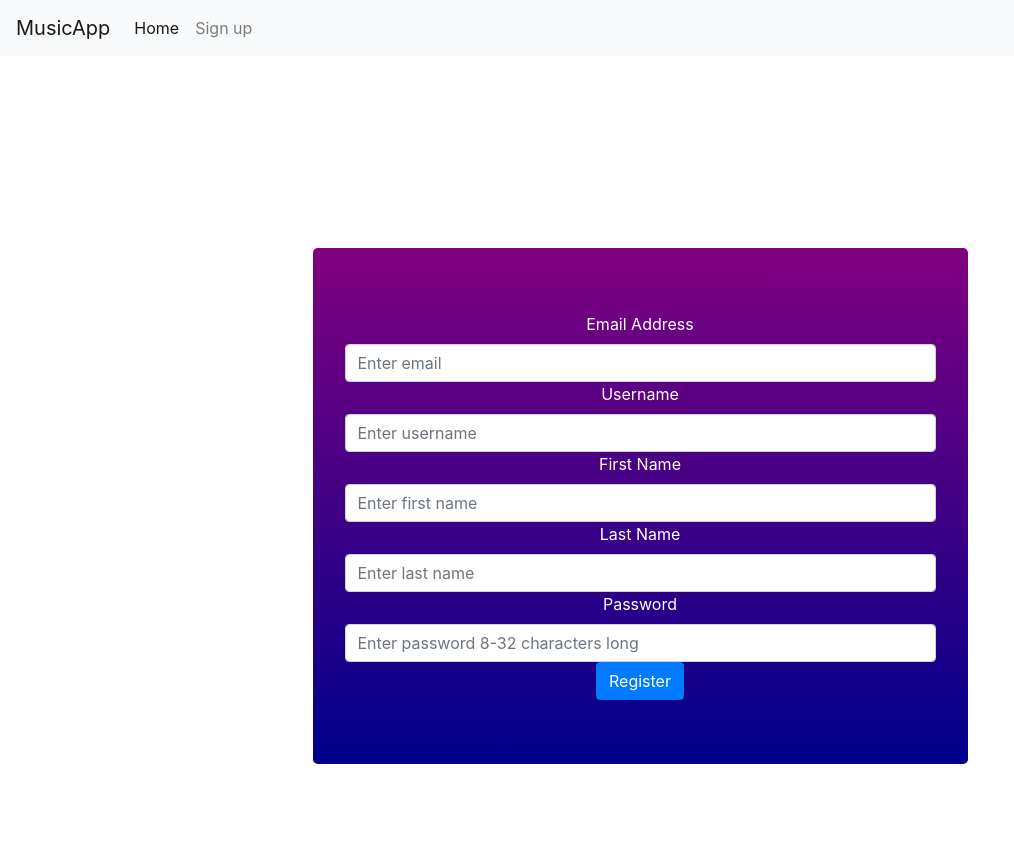
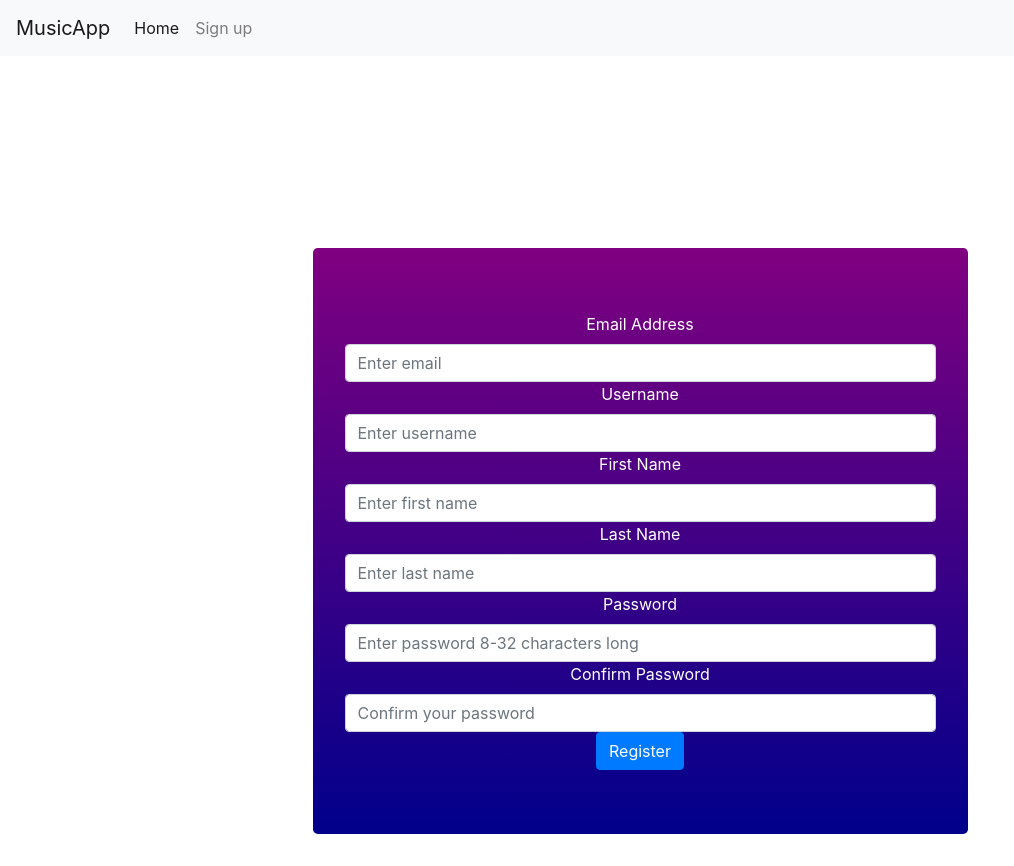
Before and after one commit to dwayne-jetski/social-media-platform, a React (Create React App) app in the folder social-media-frontend/: page / in a window 1280 px wide. Shown: the whole page, without its empty margins (0-1014 px from the left). Before the commit the page ends 800 px from the top, so only its background shows below. Built offline with nearby package versions, Linux system fonts and the light colour scheme.

Commit message:
started validation of password match on createAccount

```diff
--- a/social-media-frontend/src/components/CreateAccountPage/createAccount.jsx
+++ b/social-media-frontend/src/components/CreateAccountPage/createAccount.jsx
@@ -15,7 +15,13 @@ function CreateAccount(){
         console.log('First Name: ', values.firstName)
         console.log('Last Name: ', values.lastName)
         console.log("Password: ", values.password)
-        alert(`Thanks for registering! Check your email ${values.email} for confirmation`);
+
+        if(values.password === values.confirmPassword){
+            alert(`Thanks for registering! Check your email ${values.email} for confirmation`);
+        } else if(values.pasword !== values.confirmPassword){
+            alert('your passwords do not match')
+        }
+
     }
 
     const {values, handleChange, handleSubmit } = useForm(register);
@@ -36,6 +42,8 @@ function CreateAccount(){
                     <Form.Control type="lastName" placeholder="Enter last name" name="lastName" onChange={handleChange} value={values.lastName} required={true}/>
                     <Form.Label>Password</Form.Label>
                     <Form.Control type="password" placeholder="Enter password 8-32 characters long" name="password" onChange={handleChange} value={values.password} required={true}/>
+                    <Form.Label>Confirm Password</Form.Label>
+                    <Form.Control type="password" placeholder="Confirm your password" name="confirmPassword" onChange={handleChange} value={values.confirmPassword} required={true}/>
                     <Button type="submit">Register</Button>
                 </Form>
             </Col>
```
